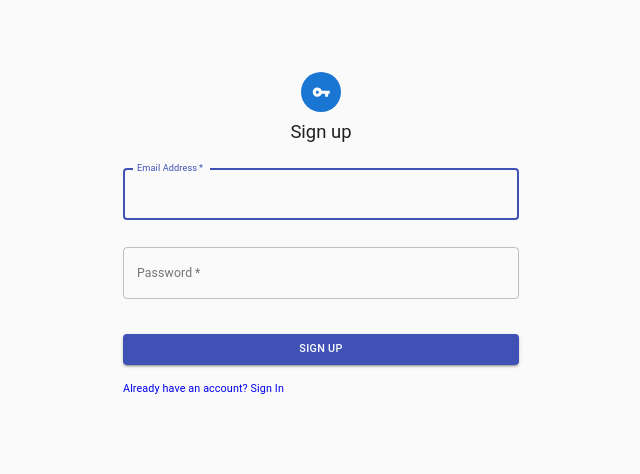
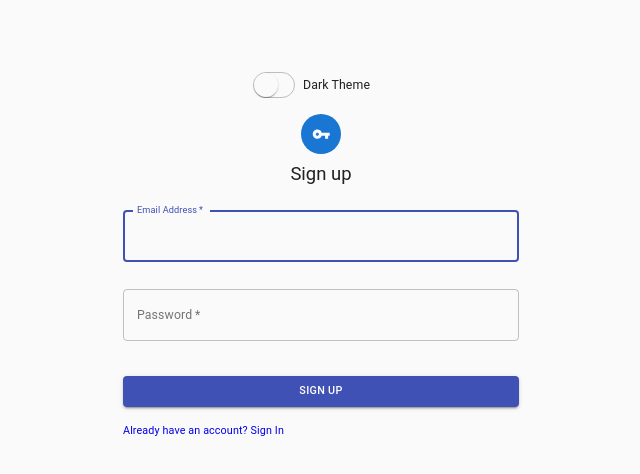
Before and after one commit to simicoder/ecommerce, a Next.js app: page /register in a window 1280 px wide. Shown: the top 474 px of the page, without its empty margins (319-959 px from the left). Built offline with nearby package versions, Linux system fonts and the light colour scheme; no server answers.

Commit message:
theme switch added

```diff
--- /dev/null
+++ b/components/atoms/ThemeSwitch/ThemeSwitch.tsx
@@ -0,0 +1,85 @@
+import React from 'react';
+import { withStyles, Theme, createStyles } from '@material-ui/core/styles';
+import FormGroup from '@material-ui/core/FormGroup';
+import FormControlLabel from '@material-ui/core/FormControlLabel';
+import Switch, { SwitchClassKey, SwitchProps } from '@material-ui/core/Switch';
+import { useMainContext } from 'context/MainContext';
+
+interface Styles extends Partial<Record<SwitchClassKey, string>> {
+  focusVisible?: string;
+}
+
+interface Props extends SwitchProps {
+  classes: Styles;
+}
+
+const ThemeSwitchStyle = withStyles((theme: Theme) =>
+  createStyles({
+    root: {
+      width: 42,
+      height: 26,
+      padding: 0,
+      margin: theme.spacing(1),
+    },
+    switchBase: {
+      padding: 1,
+      '&$checked': {
+        transform: 'translateX(16px)',
+        color: theme.palette.common.white,
+        '& + $track': {
+          backgroundColor: 'theme.palette.background.default',
+          border: 'none',
+        },
+      },
+      '&$focusVisible $thumb': {
+        color: 'theme.palette.background.default',
+        border: '6px solid #fff',
+      },
+    },
+    thumb: {
+      width: 24,
+      height: 24,
+    },
+    track: {
+      borderRadius: 26 / 2,
+      border: `1px solid ${theme.palette.grey[400]}`,
+      backgroundColor: theme.palette.grey[50],
+      opacity: 1,
+      transition: theme.transitions.create(['background-color', 'border']),
+    },
+    checked: {},
+    focusVisible: {},
+  }),
+)(({ classes, ...props }: Props) => {
+  return (
+    <Switch
+      focusVisibleClassName={classes.focusVisible}
+      disableRipple
+      classes={{
+        root: classes.root,
+        switchBase: classes.switchBase,
+        thumb: classes.thumb,
+        track: classes.track,
+        checked: classes.checked,
+      }}
+      {...props}
+    />
+  );
+});
+
+export const ThemeSwitch = () => {
+  const { isDarkTheme, setIsDarkTheme } = useMainContext();
+
+  const handleChange = () => {
+    setIsDarkTheme(!isDarkTheme);
+  };
+
+  return (
+    <FormGroup>
+      <FormControlLabel
+        control={<ThemeSwitchStyle checked={isDarkTheme} onChange={handleChange} />}
+        label="Dark Theme"
+      />
+    </FormGroup>
+  );
+};
--- a/components/organisms/RegisterForm/RegisterForm.tsx
+++ b/components/organisms/RegisterForm/RegisterForm.tsx
@@ -15,6 +15,7 @@ import { makeStyles } from '@material-ui/core/styles';
 import Container from '@material-ui/core/Container';
 import FormHelperText from '@material-ui/core/FormHelperText';
 import { useSnackbar } from 'notistack';
+import { ThemeSwitch } from '../../atoms/ThemeSwitch/ThemeSwitch';
 
 const useStyles = makeStyles((theme) => ({
   paper: {
@@ -65,6 +66,8 @@ export const RegisterForm = () => {
     <Container component="main" maxWidth="xs">
       <CssBaseline />
       <div className={classes.paper}>
+        <ThemeSwitch />
+
         <Avatar className={classes.avatar}>
           <VpnKeyIcon />
         </Avatar>
```
Also changed, not shown: components/molecules/Header/Header.tsx (+74 -12 lines).
